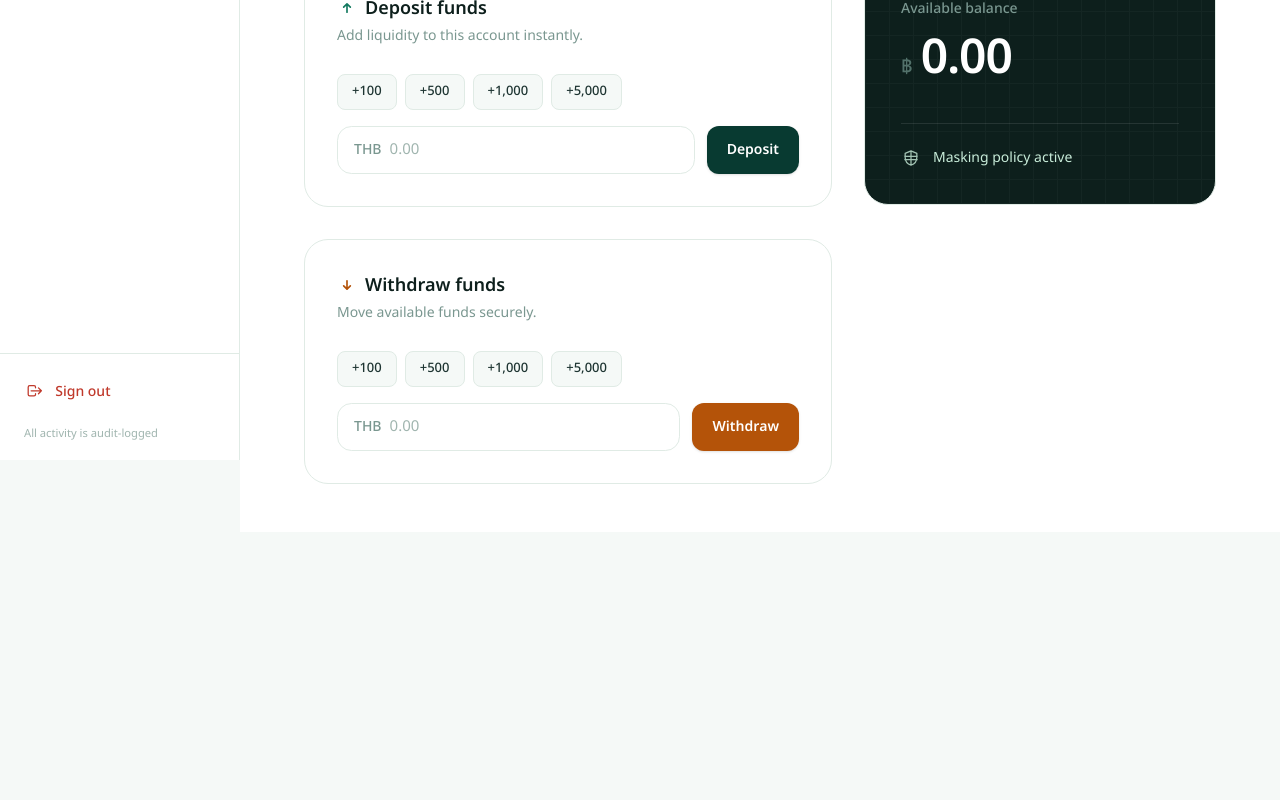
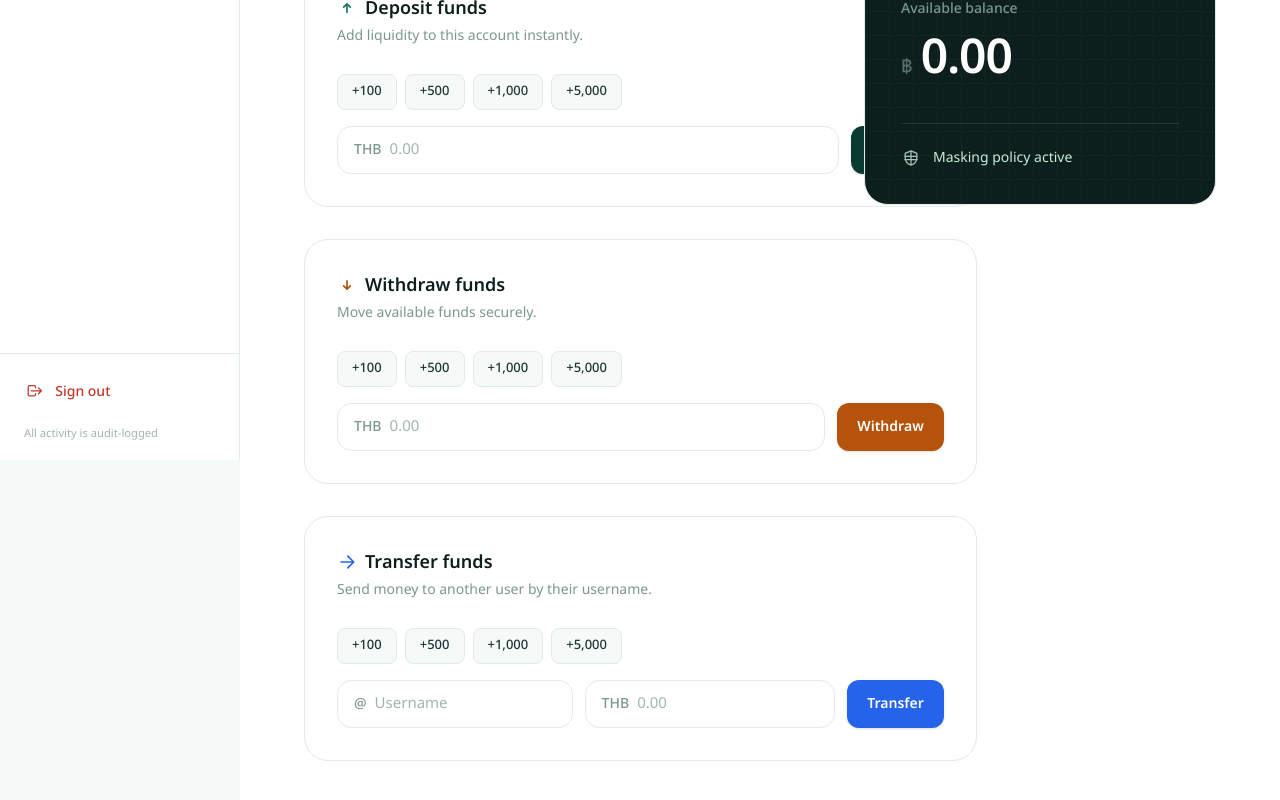
Before and after one commit to CarolinaSmasho/ToC-Assignment-Front, a Next.js app: page /MainMenu in a window 1280 px wide. Shown: the part 340-1140 px from the top of the page. Before the commit the page ends 872 px from the top, so only its background shows below. Built offline with nearby package versions, Linux system fonts and the light colour scheme; no server answers; sample sign-in values are in the browser's storage.

Commit message:
feat: add transfer functionality to API and frontend

```diff
--- a/app/MainMenu/page.tsx
+++ b/app/MainMenu/page.tsx
@@ -15,9 +15,11 @@ export default function MainMenu() {
   const [balance, setBalance] = useState(0);
   const [depositAmount, setDepositAmount] = useState("");
   const [withdrawAmount, setWithdrawAmount] = useState("");
+  const [transferAmount, setTransferAmount] = useState("");
+  const [transferTarget, setTransferTarget] = useState("");
   const [error, setError] = useState("");
   const [loading, setLoading] = useState(true);
-  const [submitting, setSubmitting] = useState<"deposit" | "withdraw" | null>(null);
+  const [submitting, setSubmitting] = useState<"deposit" | "withdraw" | "transfer" | null>(null);
 
   const loadBalance = async (id: string) => {
     try {
@@ -52,30 +54,43 @@ export default function MainMenu() {
     setter((current) => (Number(current || 0) + quickAmount).toString());
   };
 
-  const submitTransaction = async (type: "deposit" | "withdraw") => {
+  const submitTransaction = async (type: "deposit" | "withdraw" | "transfer") => {
     const id = userIdRef.current;
-    const input = type === "deposit" ? depositAmount : withdrawAmount;
-    const amount = Number(input);
+    let inputAmount = "";
+    if (type === "deposit") inputAmount = depositAmount;
+    else if (type === "withdraw") inputAmount = withdrawAmount;
+    else inputAmount = transferAmount;
+
+    const amount = Number(inputAmount);
     setError("");
 
     if (!id || !Number.isFinite(amount) || amount <= 0) {
       setError("Enter an amount greater than 0 before continuing.");
       return;
     }
+    if (type === "transfer" && (!transferTarget || transferTarget.trim() === "")) {
+      setError("Please enter the recipient's username.");
+      return;
+    }
+
     setSubmitting(type);
     try {
+      const payload: Record<string, string | number> = { amount };
+      if (type === "transfer") payload.target_username = transferTarget.trim();
+
       const response = await fetch(`${API_URL}/transactions/${id}/${type}`, {
         method: "POST",
         headers: { "Content-Type": "application/json" },
-        body: JSON.stringify({ amount }),
+        body: JSON.stringify(payload),
       });
       const data: unknown = await response.json();
       if (!response.ok) {
-        setError(getErrorMessage(data, `${type === "deposit" ? "Deposit" : "Withdrawal"} failed. Try again.`));
+        setError(getErrorMessage(data, `${type === "transfer" ? "Transfer" : type === "deposit" ? "Deposit" : "Withdrawal"} failed. Try again.`));
         return;
       }
       if (type === "deposit") setDepositAmount("");
-      else setWithdrawAmount("");
+      else if (type === "withdraw") setWithdrawAmount("");
+      else { setTransferAmount(""); setTransferTarget(""); }
       await loadBalance(id);
     } catch {
       setError("The transaction service is unavailable. Try again shortly.");
@@ -134,6 +149,18 @@ export default function MainMenu() {
                 submitting={submitting === "withdraw"}
                 tone="withdraw"
               />
+              <TransactionPanel
+                title="Transfer funds"
+                description="Send money to another user by their username."
+                amount={transferAmount}
+                onAmountChange={setTransferAmount}
+                onQuickAmount={(a) => addAmount(setTransferAmount, a)}
+                onSubmit={() => submitTransaction("transfer")}
+                submitting={submitting === "transfer"}
+                tone="transfer"
+                target={transferTarget}
+                onTargetChange={setTransferTarget}
+              />
             </div>
 
             <aside className="card sticky top-8 overflow-hidden bg-[#0d1f1c] text-white">
@@ -170,20 +197,22 @@ type TransactionPanelProps = {
   onQuickAmount: (amount: number) => void;
   onSubmit: () => void;
   submitting: boolean;
-  tone: "deposit" | "withdraw";
+  tone: "deposit" | "withdraw" | "transfer";
+  target?: string;
+  onTargetChange?: (value: string) => void;
 };
 
-function TransactionPanel({ title, description, amount, onAmountChange, onQuickAmount, onSubmit, submitting, tone }: TransactionPanelProps) {
+function TransactionPanel({ title, description, amount, onAmountChange, onQuickAmount, onSubmit, submitting, tone, target, onTargetChange }: TransactionPanelProps) {
   const isDeposit = tone === "deposit";
+  const isTransfer = tone === "transfer";
   return (
     <section className="card p-6 sm:p-8">
       <div className="flex items-start">
         <div>
           <h2 className="text-[1.125rem] font-bold text-[#0d1f1c] flex items-center gap-2">
-            {isDeposit ?
-              <svg className="h-5 w-5 text-[#147a60]" viewBox="0 0 24 24" fill="none"><path d="M12 17V7m0 0L8 11m4-4 4 4" stroke="currentColor" strokeWidth="2" strokeLinecap="round" strokeLinejoin="round"/></svg> :
-              <svg className="h-5 w-5 text-[#b45309]" viewBox="0 0 24 24" fill="none"><path d="M12 7v10m0 0 4-4m-4 4-4-4" stroke="currentColor" strokeWidth="2" strokeLinecap="round" strokeLinejoin="round"/></svg>
-            }
+            {isDeposit && <svg className="h-5 w-5 text-[#147a60]" viewBox="0 0 24 24" fill="none"><path d="M12 17V7m0 0L8 11m4-4 4 4" stroke="currentColor" strokeWidth="2" strokeLinecap="round" strokeLinejoin="round"/></svg>}
+            {tone === "withdraw" && <svg className="h-5 w-5 text-[#b45309]" viewBox="0 0 24 24" fill="none"><path d="M12 7v10m0 0 4-4m-4 4-4-4" stroke="currentColor" strokeWidth="2" strokeLinecap="round" strokeLinejoin="round"/></svg>}
+            {isTransfer && <svg className="h-5 w-5 text-[#2563eb]" viewBox="0 0 24 24" fill="none"><path d="M5 12h14M13 5l7 7-7 7" stroke="currentColor" strokeWidth="2" strokeLinecap="round" strokeLinejoin="round"/></svg>}
             {title}
           </h2>
           <p className="mt-1 text-sm text-[#7a9790]">{description}</p>
@@ -203,7 +232,19 @@ function TransactionPanel({ title, description, amount, onAmountChange, onQuickA
         ))}
       </div>
 
-      <form className="mt-4 flex gap-3" onSubmit={(e) => { e.preventDefault(); onSubmit(); }}>
+      <form className="mt-4 flex flex-col gap-3 sm:flex-row" onSubmit={(e) => { e.preventDefault(); onSubmit(); }}>
+        {isTransfer && (
+          <div className="field-shell flex h-12 flex-1 items-center px-4">
+            <span className="mr-2 text-sm font-medium text-[#7a9790]">@</span>
+            <input
+              type="text"
+              value={target ?? ""}
+              onChange={(e) => onTargetChange?.(e.target.value)}
+              placeholder="Username"
+              className="h-full min-w-0 flex-1 bg-transparent text-[0.9375rem] font-semibold text-[#0d1f1c] outline-none placeholder:font-normal placeholder:text-[#a0b5af]"
+            />
+          </div>
+        )}
         <div className="field-shell flex h-12 flex-1 items-center px-4">
           <span className="mr-2 text-sm font-medium text-[#7a9790]">THB</span>
           <input
@@ -211,7 +252,6 @@ function TransactionPanel({ title, description, amount, onAmountChange, onQuickA
             inputMode="decimal"
             value={amount}
             onChange={(e) => {
-              // Basic number filter
               const val = e.target.value.replace(/[^0-9.]/g, "");
               if (val.split(".").length <= 2) onAmountChange(val);
             }}
@@ -223,9 +263,9 @@ function TransactionPanel({ title, description, amount, onAmountChange, onQuickA
           type="button"
           onClick={onSubmit}
           disabled={submitting}
-          className={`flex h-12 items-center justify-center rounded-xl px-5 text-sm font-semibold text-white shadow-sm transition-all focus-visible:outline-2 focus-visible:outline-offset-2 disabled:cursor-not-allowed disabled:opacity-50 ${isDeposit ? "bg-[#083a31] hover:bg-[#0d5546] focus-visible:outline-[#147a60]" : "bg-[#b45309] hover:bg-[#92400e] focus-visible:outline-[#d97706]"}`}
+          className={`flex h-12 items-center justify-center rounded-xl px-5 text-sm font-semibold text-white shadow-sm transition-all focus-visible:outline-2 focus-visible:outline-offset-2 disabled:cursor-not-allowed disabled:opacity-50 ${isTransfer ? "bg-[#2563eb] hover:bg-[#1d4ed8] focus-visible:outline-[#3b82f6]" : isDeposit ? "bg-[#083a31] hover:bg-[#0d5546] focus-visible:outline-[#147a60]" : "bg-[#b45309] hover:bg-[#92400e] focus-visible:outline-[#d97706]"}`}
         >
-          {submitting ? "Processing…" : isDeposit ? "Deposit" : "Withdraw"}
+          {submitting ? "Processing…" : isTransfer ? "Transfer" : isDeposit ? "Deposit" : "Withdraw"}
         </button>
       </form>
     </section>
--- a/app/Transaction/page.tsx
+++ b/app/Transaction/page.tsx
@@ -11,7 +11,7 @@ type ApiTransaction = {
   old_money: number;
   updated_money: number;
   transaction_amount: number;
-  status: string;
+  status: "deposit" | "withdraw" | "transfer_in" | "transfer_out";
   created_at: string;
 };
 
@@ -43,8 +43,8 @@ export default function TransactionPage() {
     })();
   }, [router]);
 
-  const depositCount = transactions.filter((t) => t.status === "deposit").length;
-  const withdrawCount = transactions.filter((t) => t.status === "withdraw").length;
+  const depositCount = transactions.filter((t) => t.status === "deposit" || t.status === "transfer_in").length;
+  const withdrawCount = transactions.filter((t) => t.status === "withdraw" || t.status === "transfer_out").length;
 
   return (
     <div className="flex min-h-screen">
@@ -87,7 +87,7 @@ export default function TransactionPage() {
                     key={`${t.created_at}-${i}`}
                     transaction={{
                       id: String(i),
-                      type: t.status === "withdraw" ? "withdraw" : "deposit",
+                      type: t.status,
                       amount: Math.abs(t.transaction_amount),
                       cardNumber: t.credit_card,
                       date: date.toLocaleDateString("en-GB", { day: "2-digit", month: "short", year: "numeric" }),
@@ -108,7 +108,7 @@ function isApiTransaction(value: unknown): value is ApiTransaction {
   if (!value || typeof value !== "object") return false;
   const item = value as Partial<ApiTransaction>;
   return (
-    (item.status === "deposit" || item.status === "withdraw") &&
+    (item.status === "deposit" || item.status === "withdraw" || item.status === "transfer_in" || item.status === "transfer_out") &&
     typeof item.credit_card === "string" &&
     typeof item.transaction_amount === "number" &&
     typeof item.created_at === "string"
--- a/lib/transactions.ts
+++ b/lib/transactions.ts
@@ -1,12 +1,12 @@
 // --This file is contain MOCK data for transaction page ONLY. --
 
 export type Transaction = {
-	id: string;
-	type: "deposit" | "withdraw";
-	amount: number;
-	cardNumber: string;
-	date: string; // e.g. "15 Aug 26"
-	time: string; // e.g. "10:01 AM"
+  id: string;
+  type: "deposit" | "withdraw" | "transfer_in" | "transfer_out";
+  amount: number;
+  cardNumber: string;
+  date: string;
+  time: string;
 };
 
 export const MOCK_TRANSACTIONS: Transaction[] = [
```
Also changed, not shown: components/TransactionItem.tsx (+14 -7 lines).
